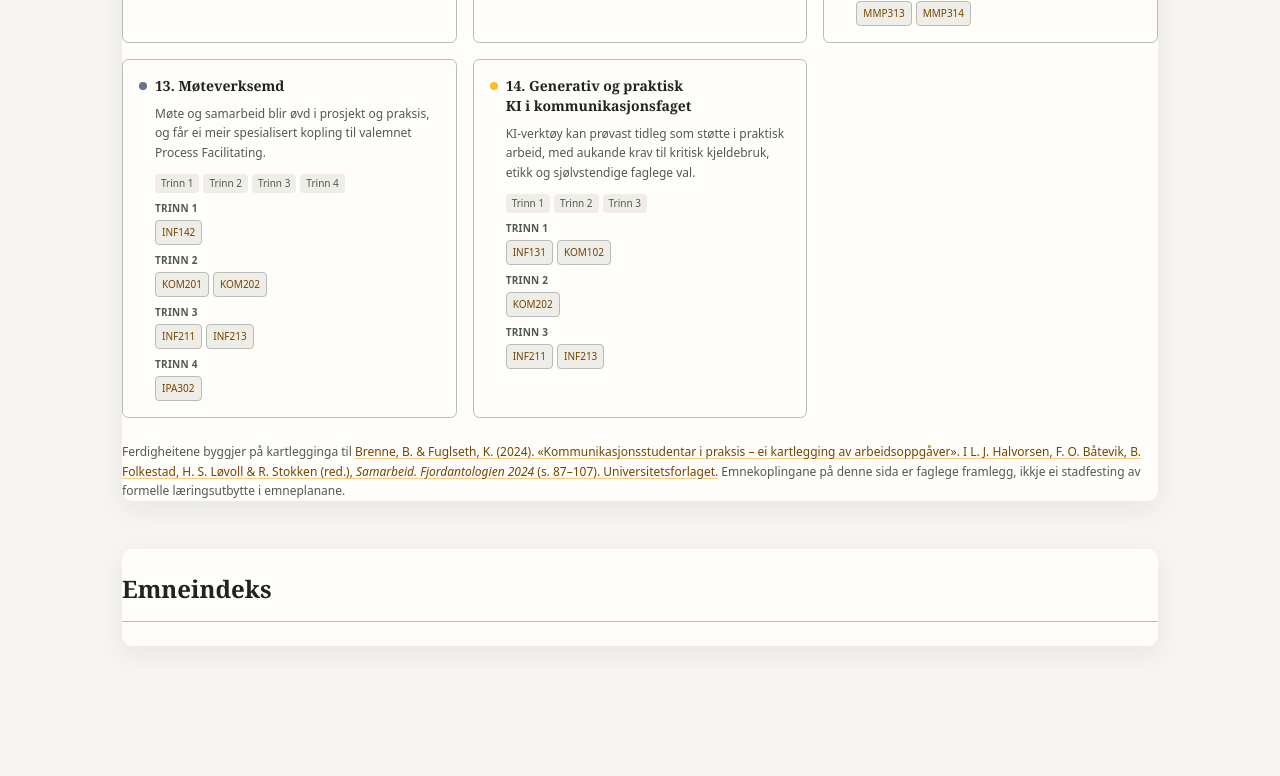
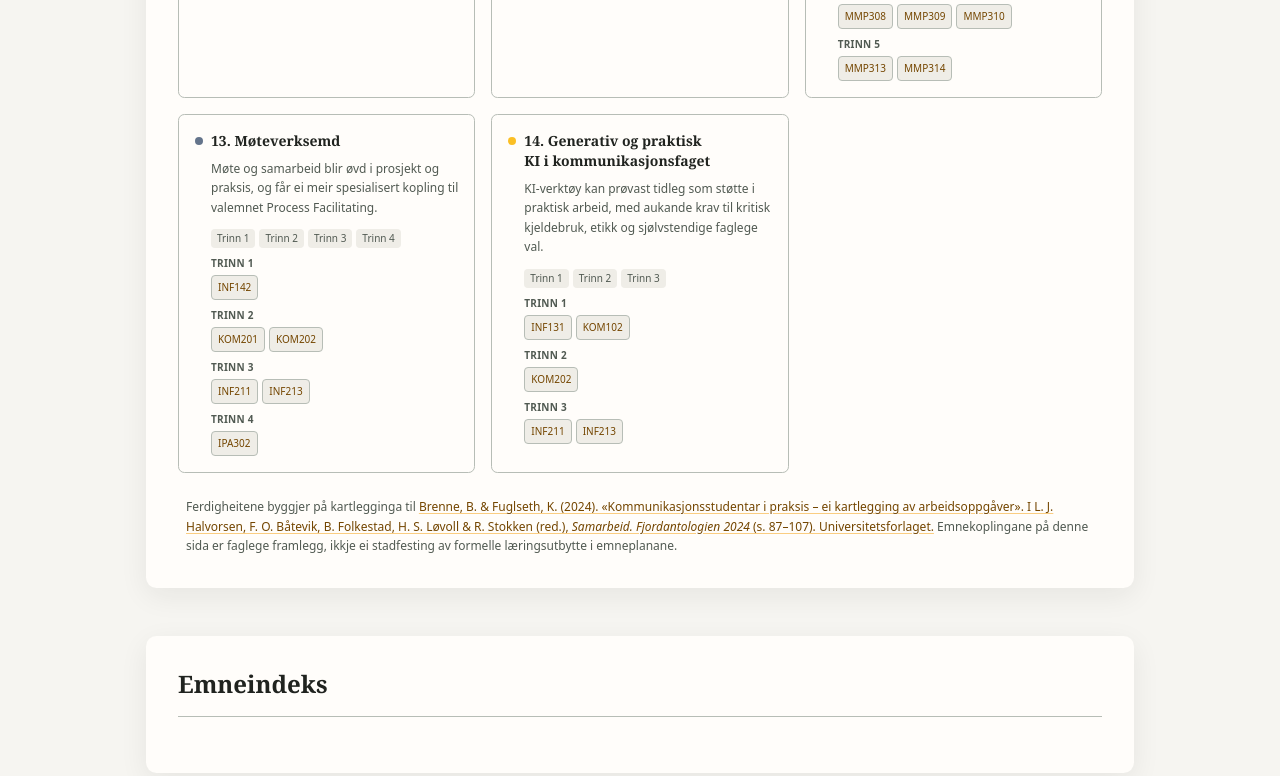
Before and after one commit to KFu-ki/infbv-nettside, a plain HTML site: page index.html in a window 1280 px wide. Shown: the part 2898-3674 px from the top of the page. Before the commit the page ends 3576 px from the top, so only its background shows below. Drawn offline with nearby package versions, Linux system fonts and the light colour scheme.

Commit message:
Auk luft rundt forsideinnhaldet

```diff
--- a/index.html
+++ b/index.html
@@ -142,7 +142,7 @@
         </div>
     </div>
 
-    <main id="main-content" class="flex-1 max-w-7xl w-full mx-auto px-4 sm:px-6 lg:px-8 py-8">
+    <main id="main-content" class="flex-1 max-w-7xl w-full mx-auto px-6 sm:px-10 lg:px-14 py-10">
         <div id="home-view" class="space-y-12">
             <section class="bg-slate-900/60 border border-slate-800 rounded-2xl p-6 sm:p-10 shadow-2xl relative overflow-hidden">
                 <div class="absolute -right-20 -bottom-20 w-80 h-80 bg-amber-500/5 rounded-full blur-3xl pointer-events-none"></div>
@@ -188,20 +188,20 @@
 
             <section id="step-details-container" class="bg-slate-900 border border-slate-800 rounded-2xl p-6 sm:p-8 space-y-6"></section>
 
-            <section id="ferdigheiter" class="space-y-6 pt-6">
+            <section id="ferdigheiter" class="space-y-6 px-6 sm:px-8 pt-8 pb-8">
                 <div class="border-b border-slate-800 pb-4">
                     <h2 class="text-2xl font-serif font-bold text-slate-100">14 kartlagde praksisferdigheiter</h2>
                     <p class="text-slate-400 text-sm mt-2">Framlegg til kor ferdigheitene kan introduserast og utviklast vidare gjennom emna. Dei tidlege trinna har fleire grunnleggjande ferdigheiter; seinare trinn har færre, meir spesialiserte koplingar. Vel ein emnekode for å opne emnet.</p>
                 </div>
                 <div id="skills-grid" class="grid grid-cols-1 sm:grid-cols-2 xl:grid-cols-3 gap-4"></div>
-                <p class="text-xs leading-relaxed text-slate-400">
+                <p class="text-xs leading-relaxed text-slate-400 px-1 sm:px-2">
                     Ferdigheitene byggjer på kartlegginga til
                     <a class="text-amber-300 underline decoration-amber-500/50 underline-offset-2 hover:text-amber-200" href="https://doi.org/10.18261/9788215071800-24-05" target="_blank" rel="noopener noreferrer">Brenne, B. &amp; Fuglseth, K. (2024). «Kommunikasjonsstudentar i praksis – ei kartlegging av arbeidsoppgåver». I L. J. Halvorsen, F. O. Båtevik, B. Folkestad, H. S. Løvoll &amp; R. Stokken (red.), <em>Samarbeid. Fjordantologien 2024</em> (s. 87–107). Universitetsforlaget.</a>
                     Emnekoplingane på denne sida er faglege framlegg, ikkje ei stadfesting av formelle læringsutbytte i emneplanane.
                 </p>
             </section>
 
-            <section id="emne-indeks" class="space-y-6 pt-6">
+            <section id="emne-indeks" class="space-y-6 px-6 sm:px-8 pt-8 pb-8">
                 <div class="border-b border-slate-800 pb-4">
                     <h2 class="text-2xl font-serif font-bold text-slate-100">Emneindeks</h2>
                 </div>
```
Also changed, not shown: 3 other files.
